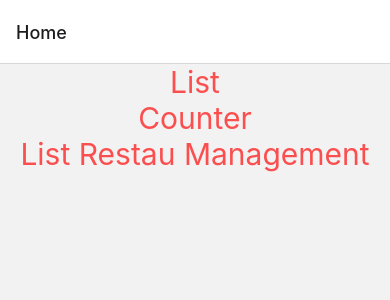
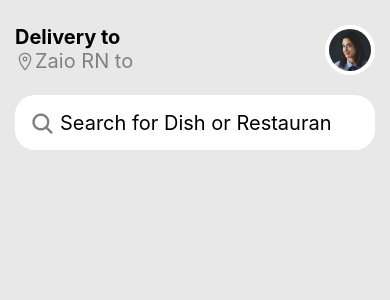
Before and after one commit to Seven-112/RN-zaio-training, a React Native app: screen /FoodApp in a window 390 px wide. Shown: the top 300 px of the page. Built offline with nearby package versions, Linux system fonts and the light colour scheme.

Commit message:
Add top header of Groad App

```diff
--- a/App.js
+++ b/App.js
@@ -1,7 +1,7 @@
 import { NavigationContainer } from "@react-navigation/native";
 import { createNativeStackNavigator } from "@react-navigation/native-stack";
 import React from "react";
-import { Actions, Counter, Home, List, ListManagement } from "./screens";
+import { Actions, Counter, FoodApp, Home, List, ListManagement } from "./screens";
 
 const Stack = createNativeStackNavigator();
 
@@ -13,10 +13,9 @@ const App = () => {
         <Stack.Screen name="Home" component={Home} />
         <Stack.Screen name="Actions" component={Actions} options={{ headerShown: false }} />
         <Stack.Screen name="List" component={List} options={{ title: "Details" }}  />
+        <Stack.Screen name="FoodApp" component={FoodApp}  options={{ headerShown: false }} />
         <Stack.Screen name="Counter" component={Counter} options={{ title: "Counter" }}  />
         <Stack.Screen name="ListManagement" component={ListManagement} options={{ title: "Restaurant Lists" }}  />
-
-
 
       </Stack.Navigator>
     </NavigationContainer>
--- a/contants/Colors.js
+++ b/contants/Colors.js
@@ -3,5 +3,6 @@ export default {
     dark : "#000",
     white: '#FFF',
     success: '#2ac769',
-    grey: 'grey'
+    grey: 'grey',
+    grey8: '#E8E8E8'
 };
--- a/plugin/ZaioView.js
+++ b/plugin/ZaioView.js
@@ -40,7 +40,7 @@ const ZaioView = (props) => {
 
 const styles = StyleSheet.create({
     default:{
-        backgroundColor: Colors.white,
+        //backgroundColor: Colors.white,
         flexDirection: 'column',
     },
     row : {
--- /dev/null
+++ b/screens/FoodApp.js
@@ -0,0 +1,57 @@
+import React from "react";
+import { ScrollView, Image, StyleSheet, TextInput } from "react-native";
+import { Colors } from "../contants";
+import { ZaioText, ZaioView } from "../plugin";
+import Ionicons from 'react-native-vector-icons/Ionicons';
+
+
+const FoodApp = () => {
+    return(
+        <ScrollView style={styles.container}>
+            <ZaioView row justify="between">
+                <ZaioView >
+                    <ZaioText normal bold>Delivery to</ZaioText>
+                    <ZaioView row center>
+                        <Ionicons name="location-outline" color={Colors.grey} size={20} />
+                        <ZaioText normal grey>Zaio RN to</ZaioText>
+                    </ZaioView>
+                </ZaioView>
+                <Image source={require('../assets/profile.jpg')} style={styles.img} />
+            </ZaioView>
+
+            <ZaioView mt={20}>
+                <TextInput placeholder="Search for Dish or Restaurant" style={styles.input} />
+                <Ionicons name="search" color={Colors.grey} size={25} style={styles.search} />
+            </ZaioView>
+        </ScrollView>
+    )
+};
+
+const styles = StyleSheet.create({
+    container: {
+        paddingVertical: 25,
+        paddingHorizontal: 15,
+        backgroundColor: Colors.grey8
+    },
+    img: {
+        height: 50,
+        width: 50,
+        borderRadius: 25,
+        borderWidth: 4,
+        borderColor: Colors.white
+    },
+    input: {
+        backgroundColor: Colors.white,
+        height: 55,
+        borderRadius: 20,
+        fontSize: 20,
+        paddingHorizontal: 45,
+    },
+    search :{
+        position: "absolute",
+        top: 15,
+        left: 15
+    }
+});
+
+export default FoodApp;
--- a/screens/Home.js
+++ b/screens/Home.js
@@ -21,6 +21,11 @@ const Home = ({navigation}) => {
                 <ZaioText h1 center primary>List Restau Management</ZaioText>
             </TouchableOpacity>
 
+            <TouchableOpacity
+                onPress={() => navigation.navigate('FoodApp')}>
+                <ZaioText h1 center primary>Groad Food App by Phap</ZaioText>
+            </TouchableOpacity>
+
 
         </View>
     )
--- a/screens/index.js
+++ b/screens/index.js
@@ -4,7 +4,8 @@ import Counter from "./Counter";
 import List from "./List";
 import MyFlatList from "./MyFlatList";
 import ListManagement from "./ListManagement";
+import FoodApp from "./FoodApp";
 
 export {
-    Actions, Home, Counter, List, MyFlatList, ListManagement
+    Actions, Home, Counter, List, MyFlatList, ListManagement, FoodApp
 };
```
Also changed, not shown: assets/profile.jpg (added).
